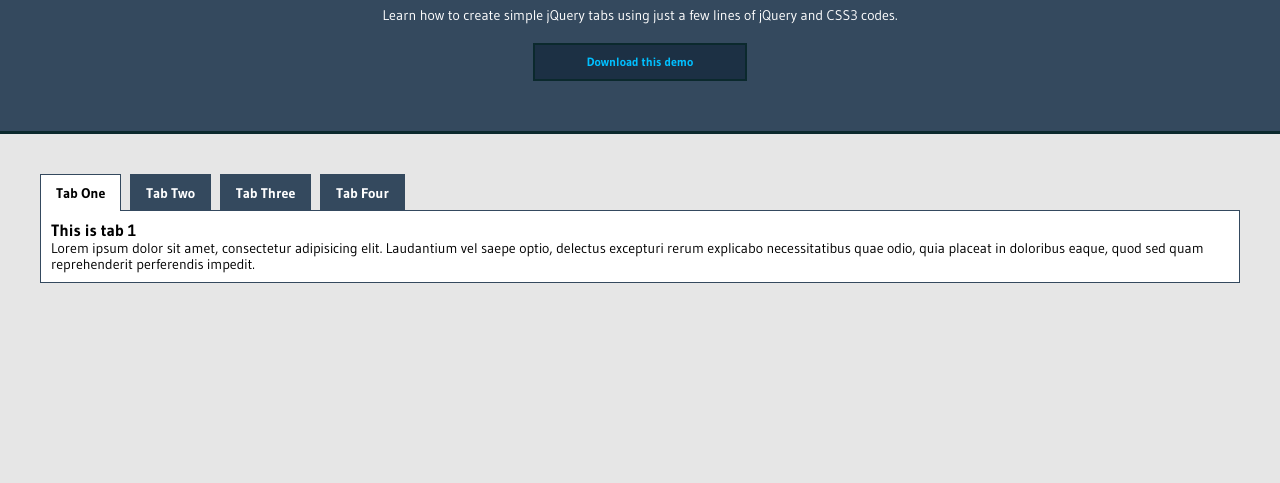
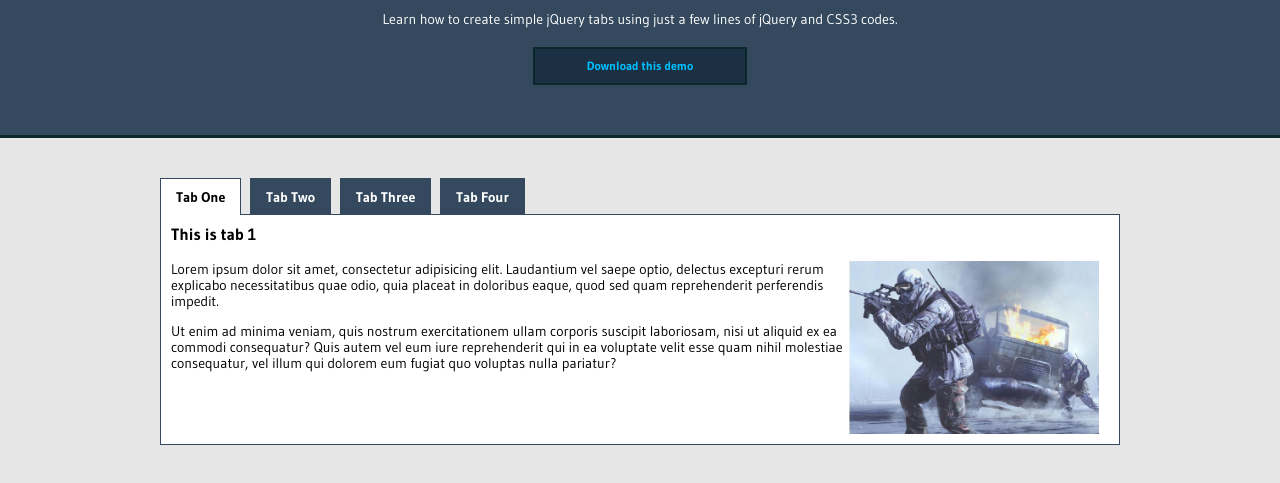
Before and after one commit to monkeytempal/simple-jquery-tabs, a plain HTML site: page index.html in a window 1280 px wide. Shown: the part 105-588 px from the top of the page. Drawn offline with nearby package versions, Linux system fonts and the light colour scheme.

Commit message:
updated css, added image and updated index

```diff
--- a/css/style.css
+++ b/css/style.css
@@ -1,9 +1,8 @@
 @import url(http://fonts.googleapis.com/css?family=Gudea:400,400italic,700);
-
-* {margin:0; padding:0;}
 
 body {font-family:'Gudea', Arial, Helvetica, sans-serif; font-size:12px; background:#e6e6e6;}
 a {text-decoration:none;}
+ul {margin: 0; padding: 0;}
 
 #header {width:100%; background:#34495E; border-bottom:3px solid #0B292D;}
 .topNav {background:#253749; width:100%; border-bottom:1px solid #0B292D;}
@@ -29,7 +28,7 @@ a {text-decoration:none;}
 
 
 /* Section contents */
-.container {font-size: 14px; padding: 40px;}
+.container {font-size: 14px; padding: 40px; max-width: 960px; margin: 0 auto;}
 
 /* Tabs Nav styles*/
 .tabs-nav li {display: inline-block; background: #34495E; border-width: 1px 1px 0 1px; border-style: solid; border-color: #34495E; margin-right:5px;}
@@ -40,7 +39,9 @@ a {text-decoration:none;}
 .tabs-nav li.active a {color: inherit;}
 
 /*Tabs Content styles*/
-.tabs-content {border:1px solid #34495E; padding: 10px; background: #FFF; margin-top: -1px;}
+.tabs-content {border:1px solid #34495E; padding: 10px; background: #FFF; margin-top: -1px; overflow:hidden;}
+.tabs-content h3 {margin-top: 0;}
+.tabs-content IMG {margin-right:10px;}
 
 /* Hide All the content divs EXCEPT the first one */
 .tabs-content div:not(:first-child) {display: none;}
--- a/index.html
+++ b/index.html
@@ -41,12 +41,17 @@
             <section class="tabs-content">
                 <div id="tab1">
                     <h3>This is tab 1</h3>
+                    <img src="img/cod1.jpg" alt="Call of duty" width="250" align="right">
                     <p>Lorem ipsum dolor sit amet, consectetur adipisicing elit. Laudantium vel saepe optio, delectus excepturi rerum explicabo necessitatibus quae odio, quia placeat in doloribus eaque, quod sed quam reprehenderit perferendis impedit.</p>
+
+                    <p>Ut enim ad minima veniam, quis nostrum exercitationem ullam corporis suscipit laboriosam, nisi ut aliquid ex ea commodi consequatur? Quis autem vel eum iure reprehenderit qui in ea voluptate velit esse quam nihil molestiae consequatur, vel illum qui dolorem eum fugiat quo voluptas nulla pariatur?</p>
                 </div>
 
                 <div id="tab2">
-                    <h3>This is tab 2</h3>
+                    <h3>Call of duty: Modern warfare 2</h3>
+                    <img src="img/cod1.jpg" alt="Call of duty" width="250" align="left">
                     <p>Lorem ipsum dolor sit amet, consectetur adipisicing elit. Explicabo rem facere ut labore, debitis libero quam cumque natus officia repudiandae nemo laboriosam sint neque eos earum modi, vero odit laudantium.</p>
+                    <p>Sed ut perspiciatis unde omnis iste natus error sit voluptatem accusantium doloremque laudantium, totam rem aperiam, eaque ipsa quae ab illo inventore veritatis et quasi architecto beatae vitae dicta sunt explicabo. Nemo enim ipsam voluptatem quia voluptas sit aspernatur aut odit aut fugit, sed quia consequuntur magni dolores eos qui ratione voluptatem sequi nesciunt. Neque porro quisquam est, qui dolorem ipsum quia dolor sit amet, consectetur, adipisci velit, sed quia non numquam eius modi tempora incidunt ut labore et dolore magnam aliquam quaerat voluptatem.</p>
                 </div>
 
                 <div id="tab3">
```
Also changed, not shown: img/cod1.jpg (added).
